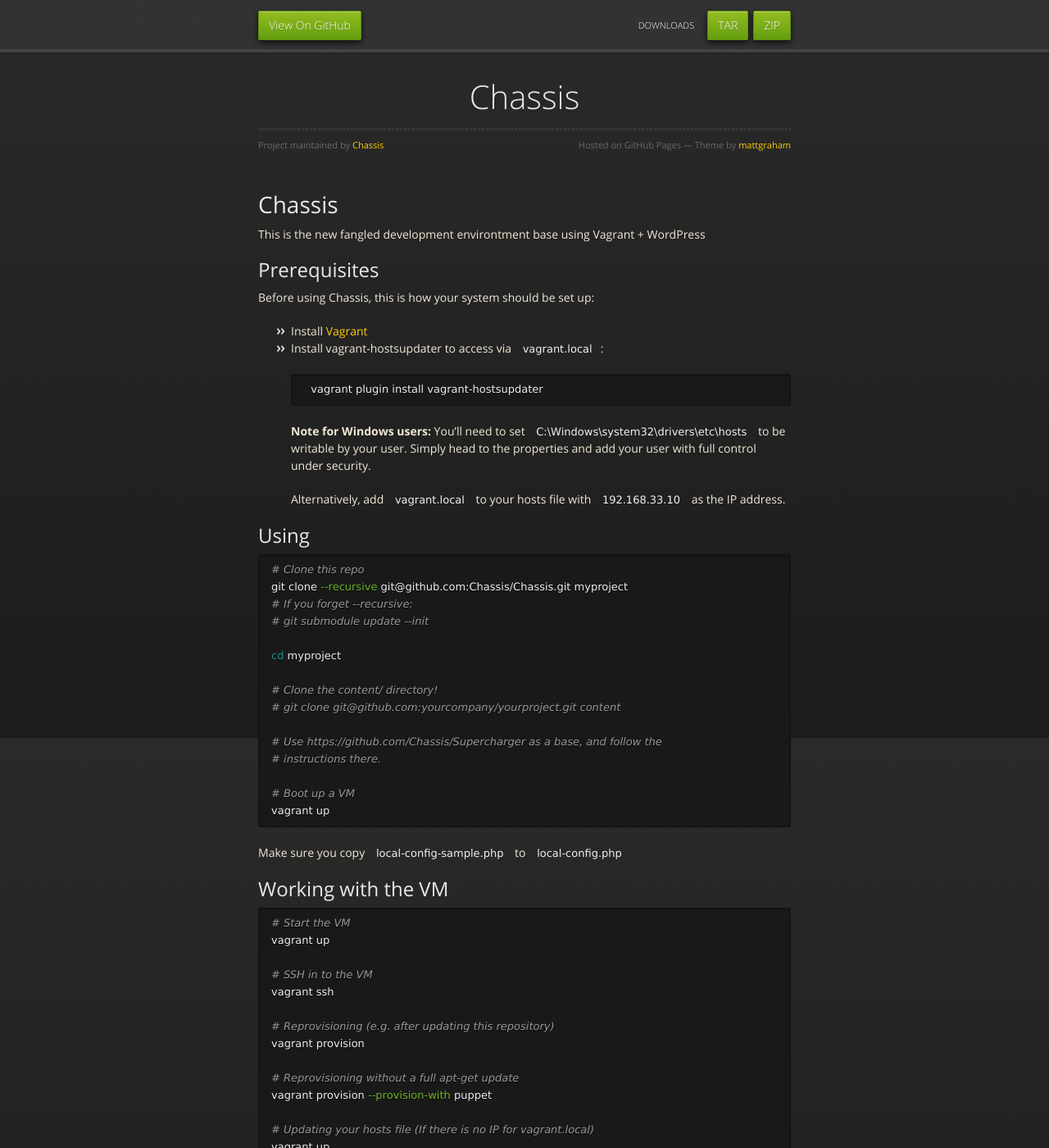
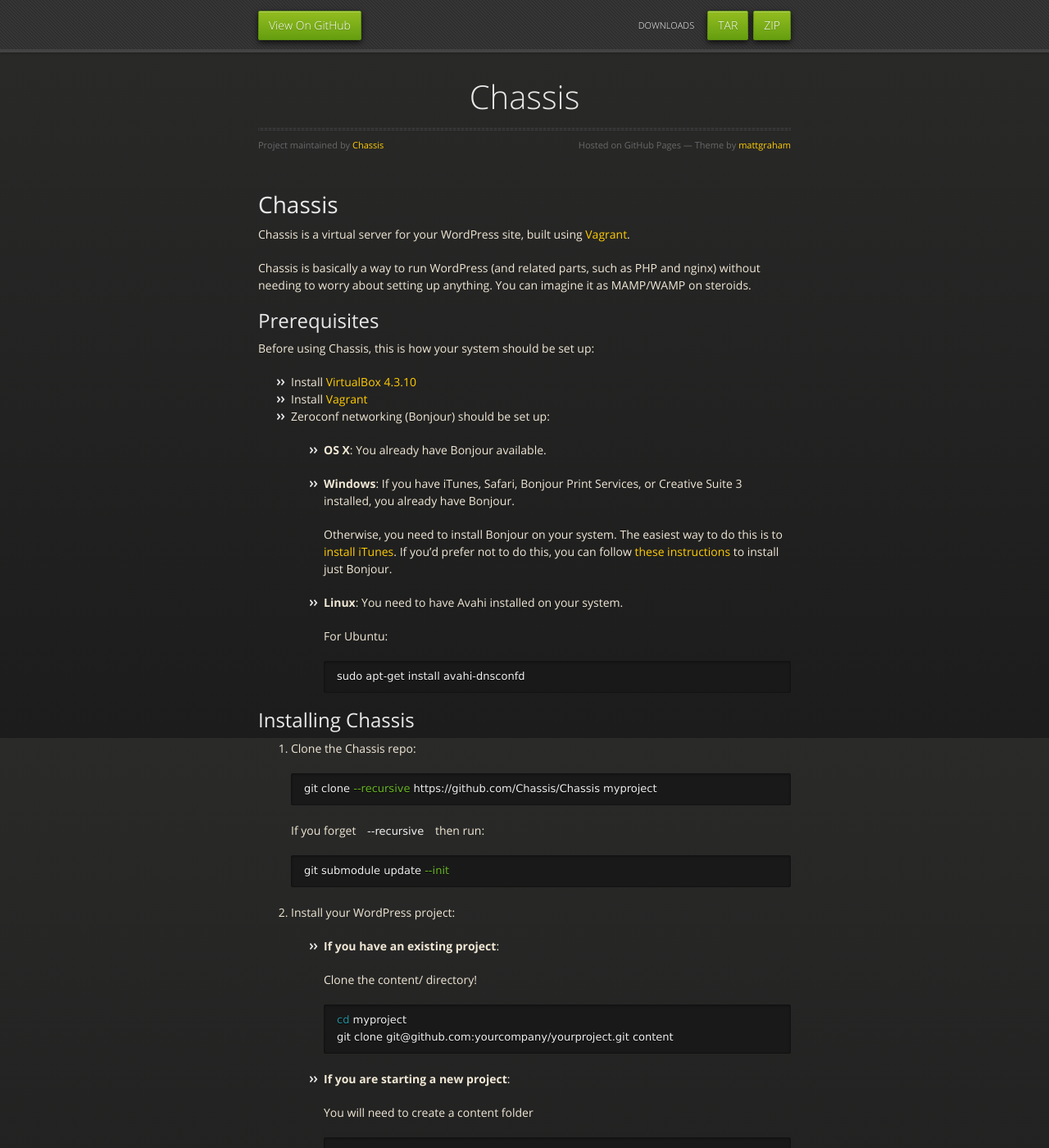
Before and after one commit to Chassis/chassis.github.io, a Jekyll site: the page built from index.md, in a window 1280 px wide and 1400 px high. Shown: the whole window at 82% size. Built offline with Jekyll 4.4.1, drawn with Linux system fonts in a browser that asks for light colours; nearby versions of some CDN libraries; Markdown is read by kramdown in place of the engine named in the settings; some of the changed text lies outside the part shown.

Commit message:
Sync from main Chassis repo

````diff
--- a/index.md
+++ b/index.md
@@ -5,47 +5,92 @@
 
 # Chassis
 
-This is the new fangled development environtment base using Vagrant + WordPress
+Chassis is a virtual server for your WordPress site, built using [Vagrant][].
+
+Chassis is basically a way to run WordPress (and related parts, such as PHP and
+nginx) without needing to worry about setting up anything. You can imagine it as
+MAMP/WAMP on steroids.
+
+[Vagrant]: http://vagrantup.com/
 
 ## Prerequisites
 
 Before using Chassis, this is how your system should be set up:
 
-* Install [Vagrant](http://vagrantup.com/)
-* Install vagrant-hostsupdater to access via `vagrant.local`:
+* Install [VirtualBox 4.3.10](https://www.virtualbox.org/wiki/Downloads)
+* Install [Vagrant](http://www.vagrantup.com/downloads.html)
+* Zeroconf networking (Bonjour) should be set up:
 
-		vagrant plugin install vagrant-hostsupdater
+  * **OS X**: You already have Bonjour available.
 
-  **Note for Windows users:** You'll need to set
-  `C:\Windows\system32\drivers\etc\hosts` to be writable by your user. Simply
-  head to the properties and add your user with full control under security.
+  * **Windows**: If you have iTunes, Safari, Bonjour Print Services, or Creative
+    Suite 3 installed, you already have Bonjour.
 
-  Alternatively, add `vagrant.local` to your hosts file with `192.168.33.10` as
-  the IP address.
+    Otherwise, you need to install Bonjour on your system. The easiest way to
+    do this is to [install iTunes][itunes]. If you'd prefer not to do this, you
+    can follow [these instructions][bonjour] to install just Bonjour.
 
-## Using
+  * **Linux**: You need to have Avahi installed on your system.
 
-```bash
-# Clone this repo
-git clone --recursive git@github.com:Chassis/Chassis.git myproject
-# If you forget --recursive:
-# git submodule update --init
+    For Ubuntu:
 
-cd myproject
+        sudo apt-get install avahi-dnsconfd
 
-# Clone the content/ directory!
-# git clone git@github.com:yourcompany/yourproject.git content
+[iTunes]: http://www.apple.com/itunes/download/
+[bonjour]: http://help.touch-able.com/kb/network-setup-windows/make-sure-that-bonjour-is-installed-on-your-windows-pc
 
-# Use https://github.com/Chassis/Supercharger as a base, and follow the
-# instructions there.
+## Installing Chassis
 
-# Boot up a VM
-vagrant up
-```
+1. Clone the Chassis repo:
 
-Make sure you copy `local-config-sample.php` to `local-config.php`
+   ```bash
+   git clone --recursive https://github.com/Chassis/Chassis myproject
+   ```
 
-## Working with the VM
+   If you forget `--recursive` then run:
+
+   ```bash
+   git submodule update --init
+   ```
+
+2. Install your WordPress project:
+
+   * **If you have an existing project**:
+
+     Clone the content/ directory!
+
+     ```bash
+     cd myproject
+     git clone git@github.com:yourcompany/yourproject.git content
+     ```
+
+   * **If you are starting a new project**:
+
+     You will need to create a content folder
+
+     ```bash
+     cd myproject
+     mkdir content
+     ```
+
+     Alternatively you can use our Chassis Supercharger as a base:
+
+     ```bash
+     git clone --recursive git@github.com:Chassis/Supercharger.git content
+     ```
+
+3. Boot up a Virtual Machine
+
+   ```bash
+   vagrant up
+   ```
+
+4. Make a copy of `local-config-sample.php` and rename to `local-config.php`
+
+5. Browse to http://vagrant.local and you should see your site!
+
+
+## Working with the Virtual Machine
 
 ```bash
 # Start the VM
@@ -136,22 +181,51 @@
 git submodule update --init
 ```
 
+## Login Credentials
 
-## Update Your Submodules
+### WordPress Admin
+* URL: http://vagrant.local/wp/wp-admin/
+* user: admin
+* pass: password
 
-Sometimes we have to change the submodules because a repository isn't being
-regularly maintained. e.g. [Use Puppet Labs's apt module][issue-5].
-When this happens you'll probably get confused by submodules so here are the
-commands you need to run to get your submodules up to date again.
+### MySQL Database
+* name: wordpress
+* user: wordpress
+* pass: vagrantpassword
 
-[issue-5]: https://github.com/Chassis/Chassis/issues/5
+## What do you get in Chassis?
 
-```
-git submodule sync
-cd puppet/modules/apt
-git checkout master
-git pull
+By default we want to keep Chassis lean, below is a list of what we include:
 
-# Ensure your VM is up-to-date
-vagrant provision
-```
+* [WordPress 3.9.1](http://wordpress.org/)
+* [PHP 5.4](http://www.php.net/) (includes the
+  [cURL](http://www.php.net/manual/en/book.curl.php) and
+  [GD](http://www.php.net/manual/en/book.image.php) extensions)
+* [nginx](http://nginx.org/)
+* [MySQL](http://www.mysql.com/)
+
+(Some tools including [Git](http://git-scm.com/) and
+[cURL](http://curl.haxx.se/) are installed during setup. Many more are available
+as default Ubuntu utilities.)
+
+## What don't you get in Chassis?
+* phpMyAdmin - Available as an [extension](https://github.com/Chassis/phpMyAdmin)
+* memcache - Available as an [extension](https://github.com/Chassis/memcache)
+* XDebug - Extension [coming soon](https://github.com/Chassis/Chassis/issues/53)
+
+## FAQ
+
+### How is Chassis different from [VVV](https://github.com/Varying-Vagrant-Vagrants/VVV)?
+
+Each Chassis install is self-contained. We do this to try and mirror the server
+that you will be deploying to.
+
+Note that while you can't have multiple independent installs on the same Chassis
+box, we support both subdomain and subdirectory multisite out of the box.
+
+### Can you add X?
+
+While we certainly can add any feature, consider first if it's better off as a
+Chassis extension. We try and keep Chassis as lightweight as possible, and
+extensions are a good way of adding features without weighing down
+Chassis itself.
````
